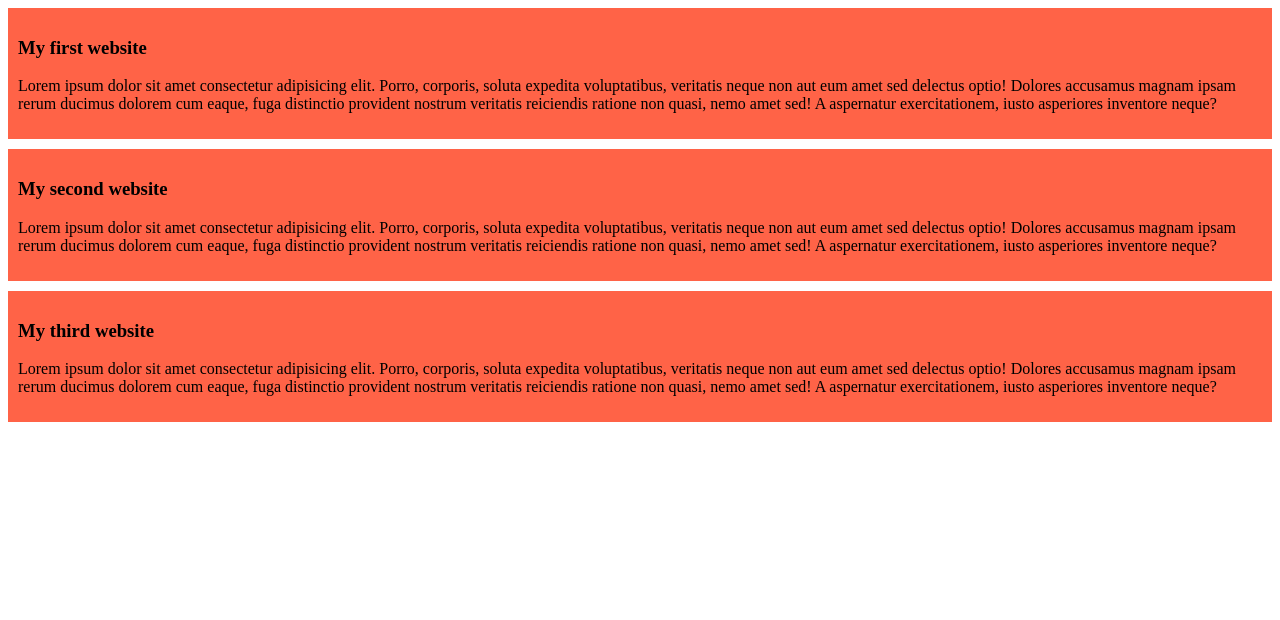
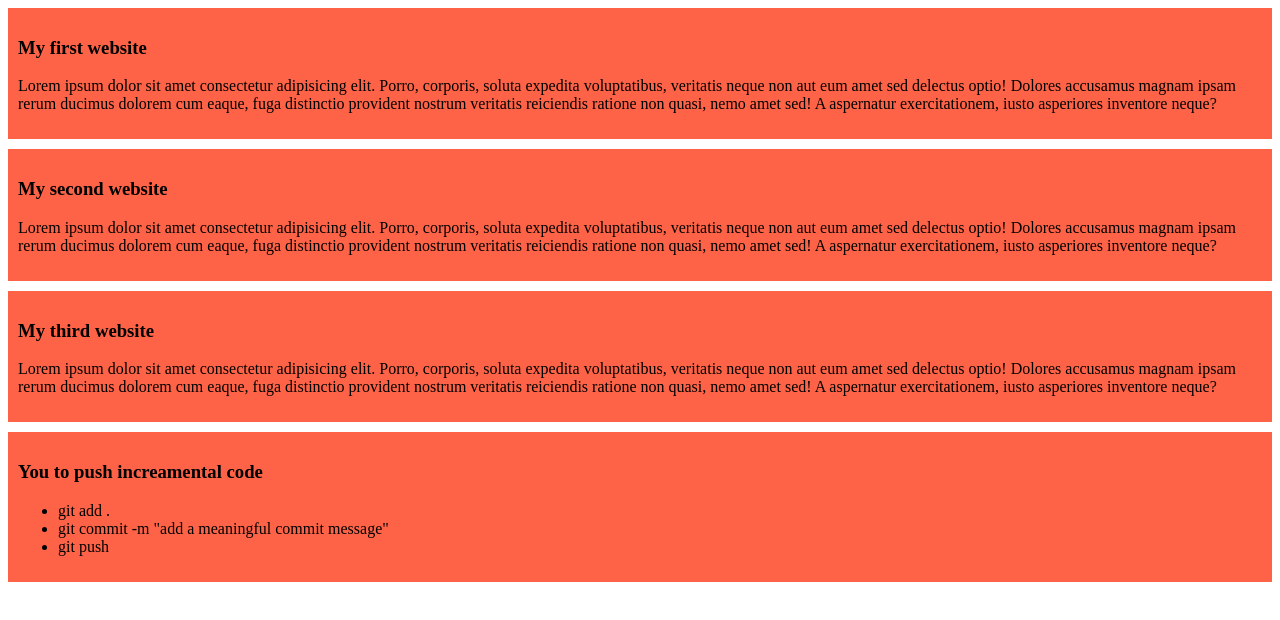
Before and after one commit to smazimoddin/my-simple-website, a plain HTML site: page index.html in a window 1280 px wide. Drawn offline with Linux system fonts and the light colour scheme.

Commit message:
added a list to push code

```diff
--- a/index.html
+++ b/index.html
@@ -19,5 +19,13 @@
         <h3>My third website</h3>
         <p>Lorem ipsum dolor sit amet consectetur adipisicing elit. Porro, corporis, soluta expedita voluptatibus, veritatis neque non aut eum amet sed delectus optio! Dolores accusamus magnam ipsam rerum ducimus dolorem cum eaque, fuga distinctio provident nostrum veritatis reiciendis ratione non quasi, nemo amet sed! A aspernatur exercitationem, iusto asperiores inventore neque?</p>
     </div>
+    <div>
+        <h3>You to push increamental code</h3>
+        <ul>
+            <li>git add .</li>
+            <li>git commit -m "add a meaningful commit message"</li>
+            <li>git push</li>
+        </ul>
+    </div>
 </body>
 </html>
```
